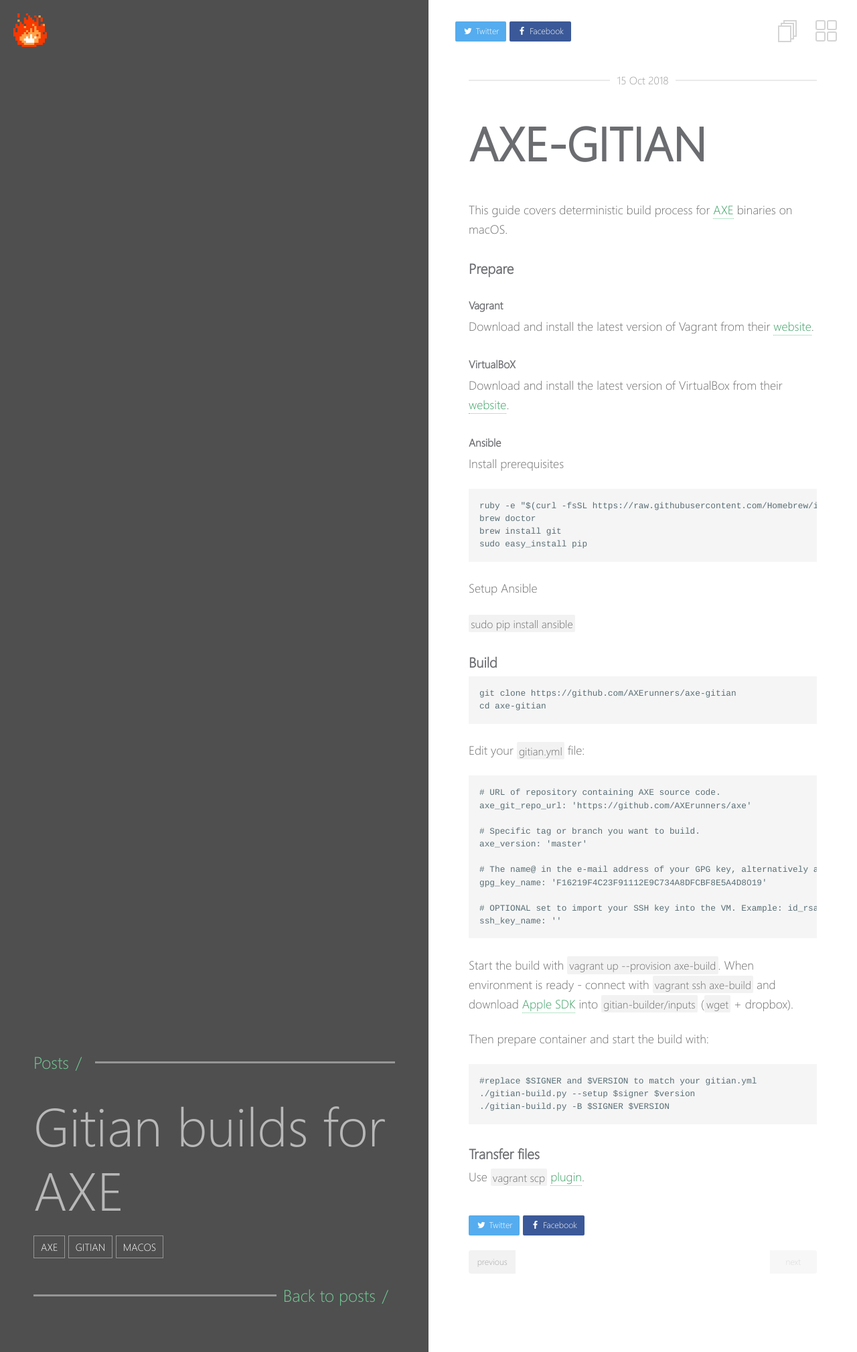
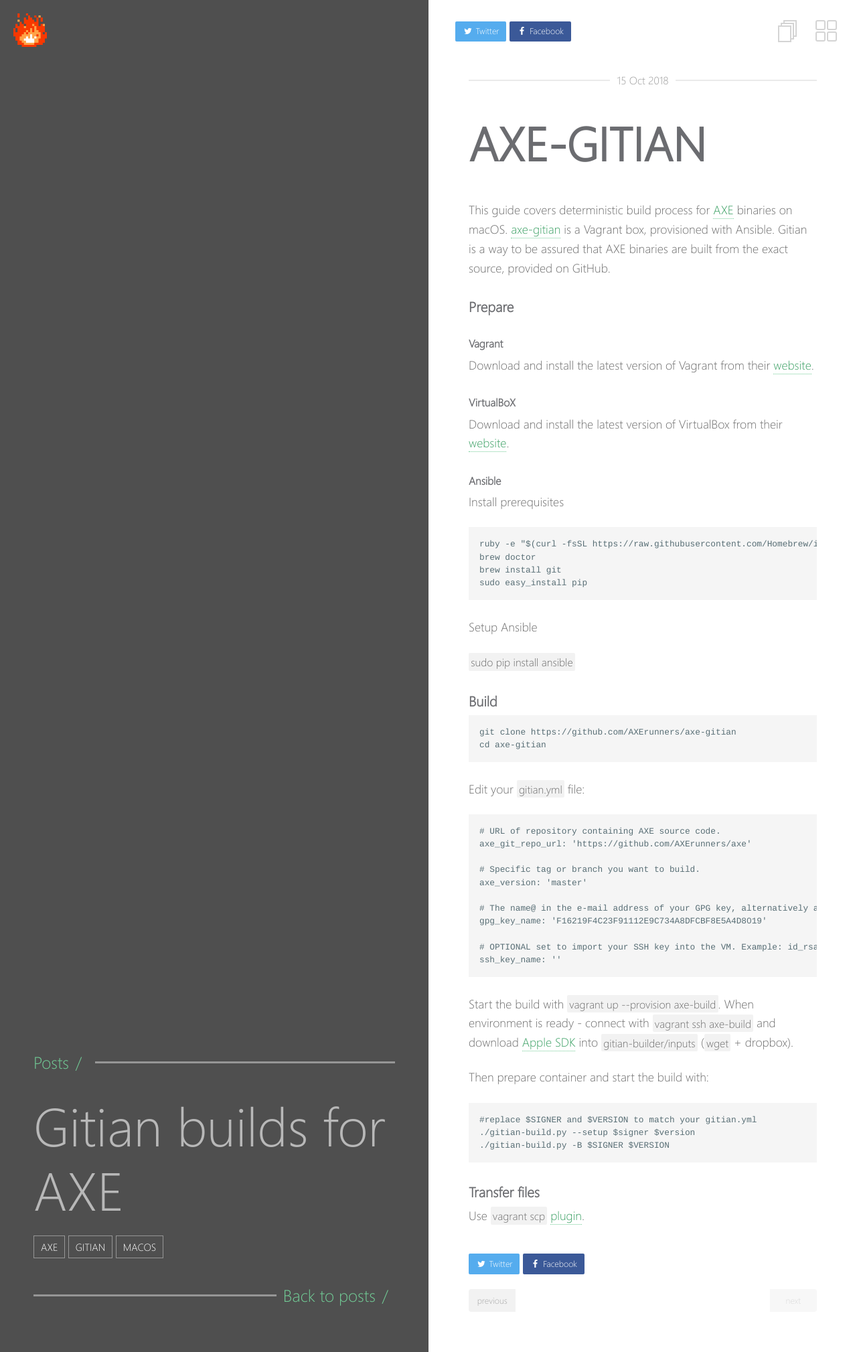
Before and after one commit to charlesrocket/charlesrocket.github.io, a Jekyll site: the page built from _posts/2018-10-15-axe-gitian.md, in a window 1280 px wide. Shown: the whole page at 67% size. Built offline with Jekyll 4.4.1, drawn with Linux system fonts in a browser that asks for light colours.

Commit message:
add description

```diff
--- a/_posts/2018-10-15-axe-gitian.md
+++ b/_posts/2018-10-15-axe-gitian.md
@@ -11,7 +11,7 @@ tags:
 ---
 # AXE-GITIAN
 
-This guide covers deterministic build process for [AXE](https://github.com/AXErunners/axe) binaries on macOS.
+This guide covers deterministic build process for [AXE](https://github.com/AXErunners/axe) binaries on macOS. [axe-gitian](https://github.com/AXErunners/axe-gitian) is a Vagrant box, provisioned with Ansible. Gitian is a way to be assured that AXE binaries are built from the exact source, provided on GitHub.
 
 ### Prepare
 #### Vagrant
```
